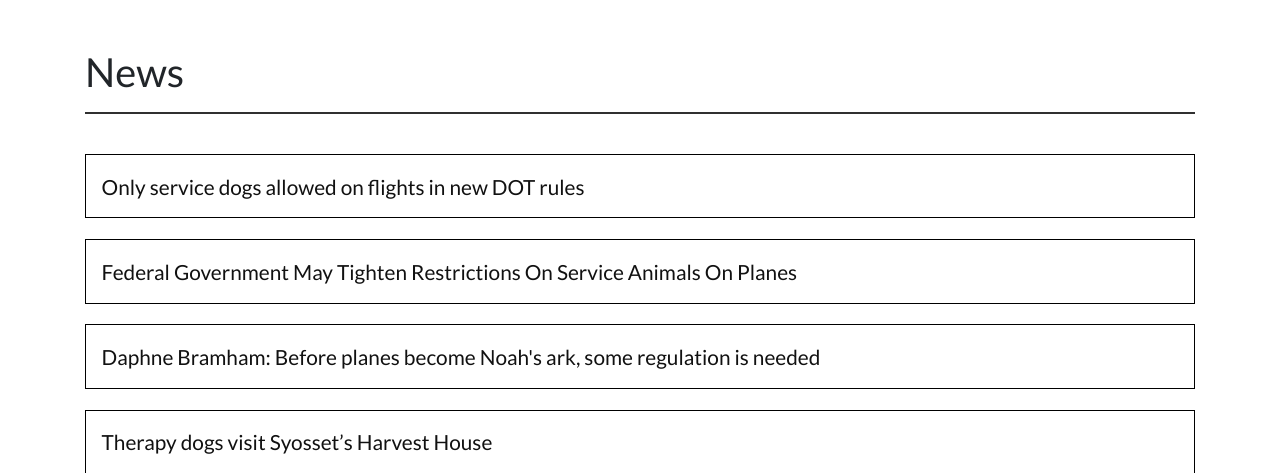
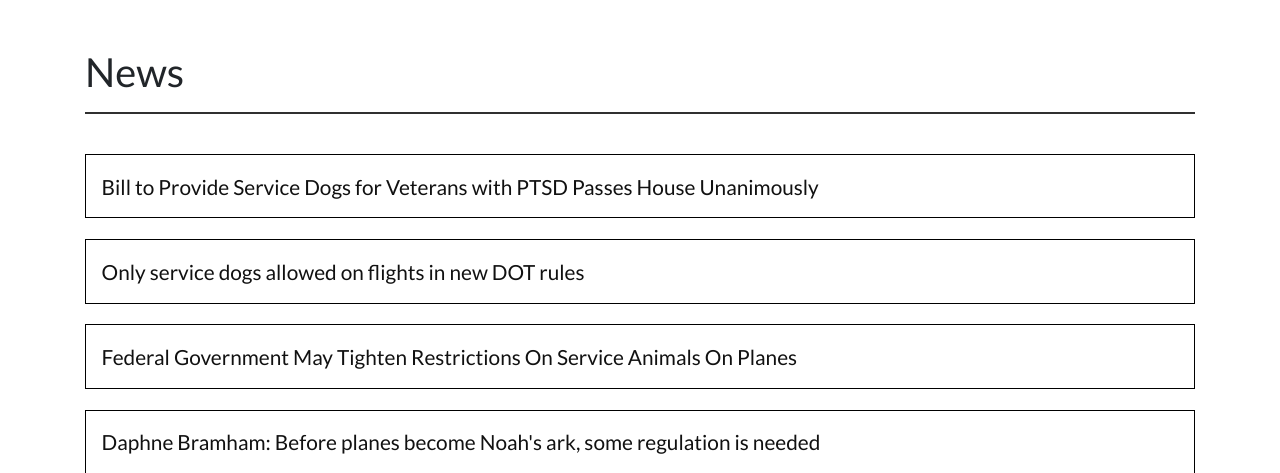
Before and after one commit to chrisdav6/ibiSemperTraining, a PHP site: page /news.php in a window 1280 px wide. Shown: the part 112-585 px from the top of the page. Run offline with PHP 8.4, Linux system fonts and the light colour scheme; some libraries are stand-ins or nearby versions.

Commit message:
Added news item

```diff
--- a/news.php
+++ b/news.php
@@ -37,6 +37,10 @@
 
   <div id="news" class="secondary-content mt-4 mb-5">
     <div class="container">
+
+      <a class="newsItem" href="https://www.military.com/daily-news/2020/02/07/bill-provide-service-dogs-veterans-ptsd-passes-house-unanimously.html" target="_blank">
+        Bill to Provide Service Dogs for Veterans with PTSD Passes House Unanimously
+      </a>
 
       <a class="newsItem" href="https://abc7chicago.com/pets-animals/only-service-dogs-allowed-on-flights-in-new-dot-rules/5871271" target="_blank">
         Only service dogs allowed on flights in new DOT rules
```
